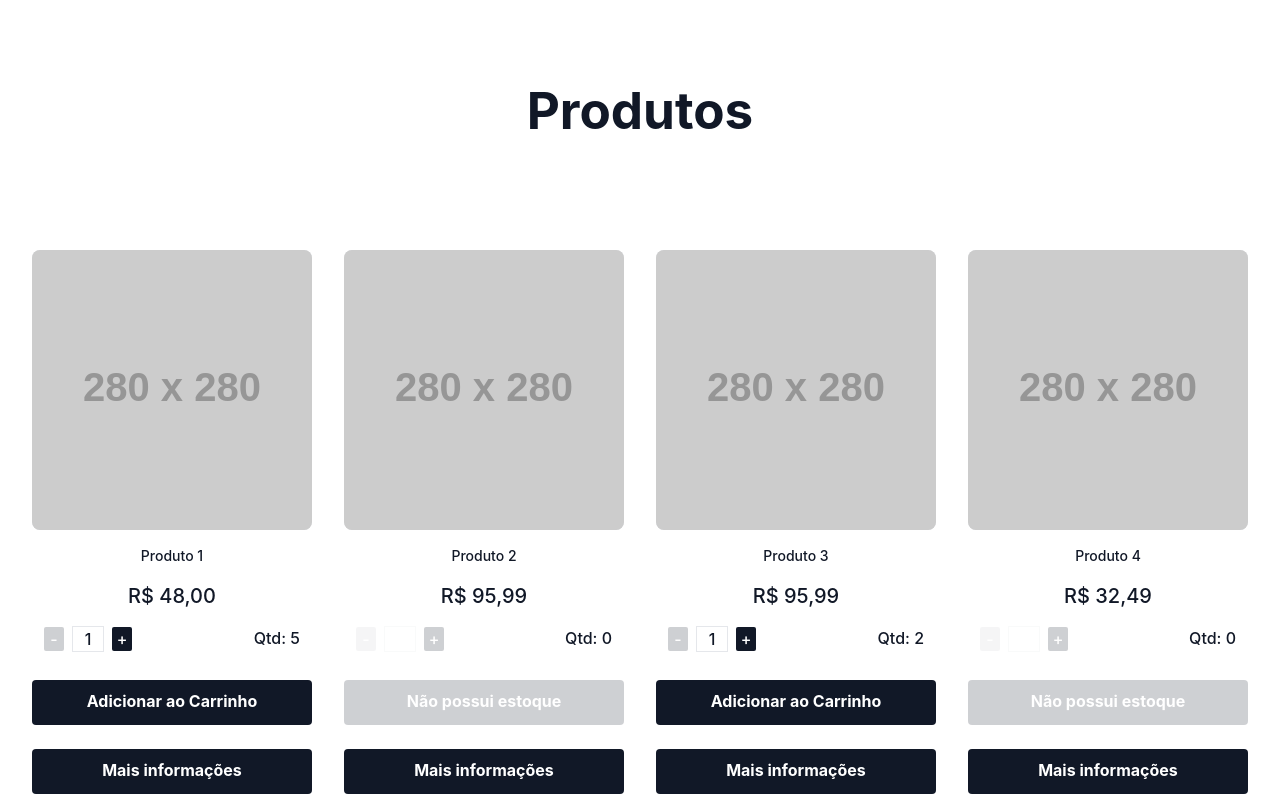
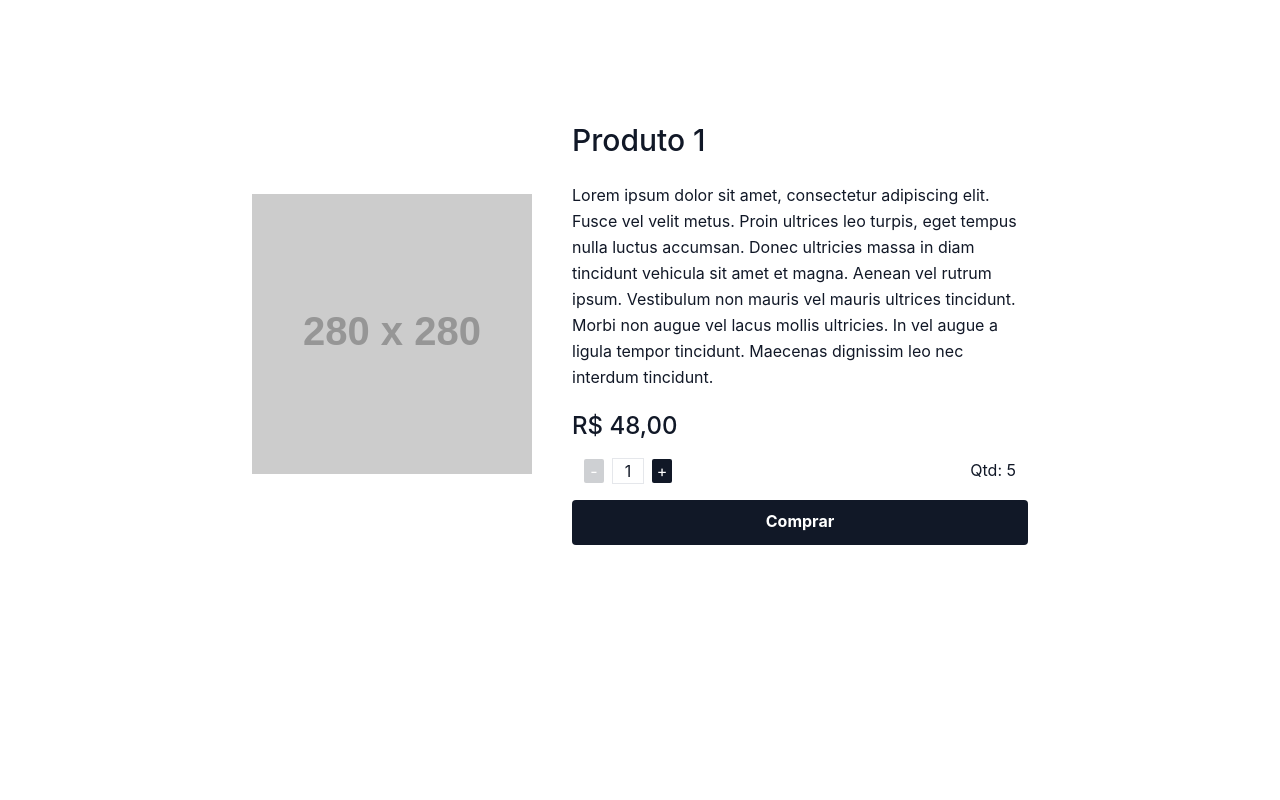
Before and after one commit to celopaias/celoExpress-MarceloBatista, a React (Vite) app: page /item/1 in a window 1280 px wide. Shown: the part 500-1300 px from the top of the page. After the commit the page ends 1165 px from the top, so only its background shows below. Built offline with nearby package versions, Linux system fonts and the light colour scheme.

Commit message:
exercício - aula context

```diff
--- a/package.json
+++ b/package.json
@@ -11,7 +11,8 @@
   },
   "dependencies": {
     "react": "^18.2.0",
-    "react-dom": "^18.2.0"
+    "react-dom": "^18.2.0",
+    "react-router-dom": "^6.15.0"
   },
   "devDependencies": {
     "@types/react": "^18.2.14",
--- a/src/App.jsx
+++ b/src/App.jsx
@@ -2,16 +2,45 @@ import { useState } from 'react';
 import { NavBar } from './components/navbar/Navbar';
 import { ItemListContainer } from './components/navbar/Navbar';
 import { Hero } from './components/hero/Hero';
+import { BrowserRouter, Routes, Route } from 'react-router-dom';
+import ItemDetail from './components/itemList/ItemDetail';
+import { Data } from './data/Data';
+import CartProvider from './providers/CartProvider';
 
 function App() {
   const [cartNumber, setCartNumber] = useState(0);
   console.log(cartNumber);
   return (
-    <>
+    <CartProvider>
       <NavBar cartNumber={cartNumber} />
       <Hero />
-      <ItemListContainer setCartNumber={setCartNumber} />
-    </>
+      <BrowserRouter>
+        <Routes>
+          <Route
+            path="/"
+            element={
+              <ItemListContainer
+                data={Data}
+                setCartNumber={setCartNumber}
+              />
+            }
+          />
+          <Route
+            path="/category"
+            element={
+              <ItemListContainer
+                data={Data}
+                setCartNumber={setCartNumber}
+              />
+            }
+          />
+          <Route
+            path="/item/:id"
+            element={<ItemDetail data={Data} />}
+          />
+        </Routes>
+      </BrowserRouter>
+    </CartProvider>
   );
 }
 
--- a/src/components/ItemCount/ItemCount.jsx
+++ b/src/components/ItemCount/ItemCount.jsx
@@ -1,7 +1,12 @@
-import { useState } from 'react';
+import { useState, useEffect } from 'react';
 import { Button } from '../button/Button';
-export const ItemCount = ({ stock, id }) => {
+
+export const returnAddedItem = (number) => {
+  return number;
+};
+export const ItemCount = ({ stock, id, qtdSelected }) => {
   const [addItem, setAddItem] = useState(1);
+  returnAddedItem(addItem);
 
   const OnAdd = () => {
     alert(
@@ -10,6 +15,10 @@ export const ItemCount = ({ stock, id }) => {
         : 'Foram adicionados ' + addItem + ' itens em seu carrinho'
     );
   };
+
+  useEffect(() => {
+    qtdSelected(addItem);
+  }, [OnAdd]);
   return (
     <>
       <div className="flex justify-between px-3">
@@ -40,13 +49,6 @@ export const ItemCount = ({ stock, id }) => {
           <span className="flex text-gray-900">Qtd: {stock}</span>
         </div>
       </div>
-      <div className="flex justify-center align-middle mt-7">
-        <Button
-          disabled={stock === 0 ? true : false}
-          value={stock === 0 ? 'Não possui estoque' : 'Adicionar ao Carrinho'}
-          action={OnAdd}
-        />
-      </div>
     </>
   );
 };
--- a/src/components/data/Data.js
+++ /dev/null
@@ -1,68 +0,0 @@
-export const Data = [
-  {
-    id: 1,
-    title: 'Produto 1',
-    description: 'Lorem ipsum produto 1',
-    pictureURL: 'https://dummyimage.com/280/ccc/000000',
-    price: '48,00',
-    stock: 5,
-  },
-
-  {
-    id: 2,
-    title: 'Produto 2',
-    description: 'Lorem ipsum produto 2',
-    pictureURL: 'https://dummyimage.com/280/ccc/000000',
-    price: '95,99',
-    stock: 0,
-  },
-  {
-    id: 3,
-    title: 'Produto 3',
-    description: 'Lorem ipsum produto 3',
-    pictureURL: 'https://dummyimage.com/280/ccc/000000',
-    price: '95,99',
-    stock: 2,
-  },
-  {
-    id: 4,
-    title: 'Produto 4',
-    description: 'Lorem ipsum produto 4',
-    pictureURL: 'https://dummyimage.com/280/ccc/000000',
-    price: '32,49',
-    stock: 0,
-  },
-  {
-    id: 5,
-    title: 'Produto 5',
-    description: 'Lorem ipsum produto 5',
-    pictureURL: 'https://dummyimage.com/280/ccc/000000',
-    price: '1250,00',
-    stock: 12,
-  },
-  {
-    id: 6,
-    title: 'Produto 6',
-    description: 'Lorem ipsum produto 6',
-    pictureURL: 'https://dummyimage.com/280/ccc/000000',
-    price: '45,50',
-    stock: 10,
-  },
-  {
-    id: 7,
-    title: 'Produto 7',
-    description: 'Lorem ipsum produto 7',
-    pictureURL: 'https://dummyimage.com/280/ccc/000000',
-    price: '23,99',
-    stock: 25,
-  },
-
-  {
-    id: 8,
-    title: 'Produto 8',
-    description: 'Lorem ipsum produto 8',
-    pictureURL: 'https://dummyimage.com/280/ccc/000000',
-    price: '10,00',
-    stock: 0,
-  },
-];
--- a/src/components/itemList/ContainerItems.jsx
+++ b/src/components/itemList/ContainerItems.jsx
@@ -1,7 +1,12 @@
 import Item from './Item';
 
-const ContainerItems = (setCartNumber) => {
-  return <Item setCartNumber={setCartNumber} />;
+const ContainerItems = ({ data, setCartNumber }) => {
+  return (
+    <Item
+      data={data}
+      setCartNumber={setCartNumber}
+    />
+  );
 };
 
 export default ContainerItems;
--- a/src/components/itemList/Item.jsx
+++ b/src/components/itemList/Item.jsx
@@ -1,16 +1,18 @@
 import { useState } from 'react';
-import { Data } from '../data/Data';
+import { Data } from '../../data/Data';
 import { ItemCount } from '../ItemCount/ItemCount';
 import ItemDetail from './ItemDetail';
+import { NavLink } from 'react-router-dom';
+import { Button } from '../button/Button';
 
-const Item = ({ setCartNumber }) => {
+const Item = ({ data, setCartNumber }) => {
+  const list = data;
   return (
     <div className="mx-auto max-w-2xl px-4 py-16 sm:px-6 sm:py-24 lg:max-w-7xl lg:px-8">
       <div className="grid grid-cols-1 gap-x-6 gap-y-10 sm:grid-cols-2 lg:grid-cols-3 xl:grid-cols-4 xl:gap-x-8">
-        {Data.map((item, key) => {
+        {list.map((item, key) => {
           return (
             <a
-              href="#"
               className="group"
               key={key}
             >
@@ -29,19 +31,17 @@ const Item = ({ setCartNumber }) => {
                   R$ {item.price}
                 </span>
               </div>
-
-              <ItemCount
-                stock={item.stock}
-                id={item.id}
-                setCartNumber={setCartNumber}
-              />
-              <br></br>
-
-              <ItemDetail
-                id={item.id}
-                item={item}
-                stock={item.stock}
-              />
+              <br />
+              <NavLink
+                to={`/item/${item.id}`}
+                className="group"
+                key={key}
+              >
+                <Button
+                  disabled={false}
+                  value={'Veja o produto'}
+                />
+              </NavLink>
             </a>
           );
         })}
--- a/src/components/itemList/ItemDetail.jsx
+++ b/src/components/itemList/ItemDetail.jsx
@@ -1,94 +1,72 @@
-import { useState, useEffect } from 'react';
+import { useContext, useEffect } from 'react';
 import { ItemCount } from '../ItemCount/ItemCount';
-import loading from './../../assets/loading.gif';
-const ItemDetail = ({ item, id, stock }) => {
-  const [showDetails, setShowDetails] = useState(false);
-  const [openModal, setOpenModal] = useState(false);
-  const handleOpenInfo = () => {
-    setShowDetails(false);
-    const timer = setTimeout(() => {
-      setShowDetails(true);
-    }, 2000);
-    return () => clearInterval(timer);
-  };
+import { useParams } from 'react-router-dom';
+import { Data } from '../../data/Data';
+import { Button } from '../button/Button';
+import CartContext from '../../contexts/CartContext';
+const ItemDetail = ({ data }) => {
+  const id = useParams();
 
-  const closeModal = () => {
-    setOpenModal(false);
-  };
+  const {
+    addItem,
+    IdproductSelect,
+    setIdProductSelect,
+    setQtdSelected,
+    qtdSelected,
+  } = useContext(CartContext);
 
   useEffect(() => {
-    handleOpenInfo();
-  }, [openModal]);
+    console.log(id);
+    setIdProductSelect(id.id);
+    console.log(IdproductSelect);
+  }, [id]);
   return (
     <>
-      <button
-        className="bg-gray-900 text-white font-bold py-2 px-4 border-b-4 rounded w-full btn-add-cart"
-        onClick={() => setOpenModal(true)}
-        id={'show' + item.id}
-      >
-        Mais informações
-      </button>{' '}
-      {openModal === true ? (
-        <>
-          <div className="justify-center items-center flex overflow-x-hidden overflow-y-auto fixed inset-0 z-50 outline-none focus:outline-none text-gray-900">
-            <div className="relative w-auto my-6 mx-auto max-w-3xl w-full">
-              {/*content*/}
-
-              <div className="border-0 rounded-lg shadow-lg relative flex flex-col w-full bg-white outline-none focus:outline-none">
-                {showDetails === true ? (
-                  <>
-                    <div className="flex items-start justify-between p-5 border-b border-solid border-slate-200 rounded-t">
-                      <h3 className="text-3xl font-semibold">
-                        {showDetails === true && item.title}
-                      </h3>
-                      <button
-                        className="p-1 ml-auto bg-transparent border-0 text-black opacity-5 float-right text-3xl leading-none font-semibold outline-none focus:outline-none"
-                        onClick={() => setShowDetails(false)}
-                      >
-                        <span className="bg-transparent text-black opacity-5 h-6 w-6 text-2xl block outline-none focus:outline-none">
-                          ×
-                        </span>
-                      </button>
+      {Data.filter((product) => product.id === Number(IdproductSelect)).map(
+        (item) => (
+          <>
+            <div className="container mx-auto">
+              <div className="container px-5 py-24 mx-auto">
+                <div className="lg:w-4/5 mx-auto flex items-center flex-wrap justify-center">
+                  <img
+                    alt="ecommerce"
+                    style={{ width: '280px', height: '280px' }}
+                    src={item.pictureURL}
+                  />
+                  <div className="lg:w-1/2 w-full lg:pl-10 lg:py-6 mt-6 lg:mt-0">
+                    <h1 className="text-gray-900 text-3xl title-font font-medium mb-1">
+                      {item.title}
+                    </h1>
+                    <p className="leading-relaxed text-gray-900 py-5">
+                      {item.description}
+                    </p>
+                    <div className="flex">
+                      <span className="title-font font-medium text-2xl text-gray-900">
+                        R$ {item.price}
+                      </span>
                     </div>
-                    <div className="relative p-6 flex-auto">
-                      <img src={showDetails === true && item.pictureURL} />
-                      <p className="pt-5">
-                        {showDetails === true && item.description}
-                      </p>
-                      <p className="text-4xl pt-5">
-                        {showDetails === true && 'R$' + item.price}
-                      </p>
+                    <div className="my-4">
+                      <ItemCount
+                        stock={item.stock}
+                        id={item.id}
+                        qtdSelected={setQtdSelected}
+                      />
                     </div>
-                    <div className="p-4">
-                      {' '}
-                      <ItemCount stock={stock} />
+                    <div>
+                      <Button
+                        disabled={item.stock === 0 && true}
+                        value="Comprar"
+                        action={() => {
+                          addItem(item);
+                        }}
+                      />
                     </div>
-                    <div className="flex items-center justify-start first-letter:border-t border-solid p-4 pt-0 rounded-b">
-                      <button
-                        className="bg-red-900 text-white font-bold py-2 px-4 border-b-4 rounded w-full btn-add-cart"
-                        type="button"
-                        onClick={() => closeModal()}
-                      >
-                        Fechar
-                      </button>
-                    </div>{' '}
-                  </>
-                ) : (
-                  <div className="loading flex justify-center text-center p-40">
-                    <img
-                      src={loading}
-                      alt=""
-                      cla
-                    />
                   </div>
-                )}
+                </div>
               </div>
             </div>
-          </div>
-          <div className="opacity-25 fixed inset-0 z-40 bg-black"></div>
-        </>
-      ) : (
-        ''
+          </>
+        )
       )}
     </>
   );
--- a/src/components/navbar/Navbar.jsx
+++ b/src/components/navbar/Navbar.jsx
@@ -48,11 +48,15 @@ export const NavBar = ({ cartNumber }) => {
   );
 };
 
-export const ItemListContainer = ({ setCartNumber }) => {
+export const ItemListContainer = ({ data, setCartNumber }) => {
+  console.log(data);
   return (
     <div className="pt-20">
       <h1 className="mb-4 font-bold  text-gray-900 text-center">Produtos</h1>
-      <ContainerItems setCartNumber={setCartNumber} />
+      <ContainerItems
+        data={data}
+        setCartNumber={setCartNumber}
+      />
     </div>
   );
 };
--- /dev/null
+++ b/src/contexts/CartContext.jsx
@@ -0,0 +1,5 @@
+import { createContext } from 'react';
+
+const CartContext = createContext({});
+
+export default CartContext;
--- /dev/null
+++ b/src/data/Data.js
@@ -0,0 +1,76 @@
+export const Data = [
+  {
+    id: 1,
+    title: 'Produto 1',
+    description:
+      'Lorem ipsum dolor sit amet, consectetur adipiscing elit. Fusce vel velit metus. Proin ultrices leo turpis, eget tempus nulla luctus accumsan. Donec ultricies massa in diam tincidunt vehicula sit amet et magna. Aenean vel rutrum ipsum. Vestibulum non mauris vel mauris ultrices tincidunt. Morbi non augue vel lacus mollis ultricies. In vel augue a ligula tempor tincidunt. Maecenas dignissim leo nec interdum tincidunt.  ',
+    pictureURL: 'https://dummyimage.com/280/ccc/000000',
+    price: '48,00',
+    stock: 5,
+  },
+
+  {
+    id: 2,
+    title: 'Produto 2',
+    description:
+      'Lorem ipsum dolor sit amet, consectetur adipiscing elit. Fusce vel velit metus. Proin ultrices leo turpis, eget tempus nulla luctus accumsan. Donec ultricies massa in diam tincidunt vehicula sit amet et magna. Aenean vel rutrum ipsum. Vestibulum non mauris vel mauris ultrices tincidunt. Morbi non augue vel lacus mollis ultricies. In vel augue a ligula tempor tincidunt. Maecenas dignissim leo nec interdum tincidunt.  ',
+    pictureURL: 'https://dummyimage.com/280/ccc/000000',
+    price: '95,99',
+    stock: 0,
+  },
+  {
+    id: 3,
+    title: 'Produto 3',
+    description:
+      'Lorem ipsum dolor sit amet, consectetur adipiscing elit. Fusce vel velit metus. Proin ultrices leo turpis, eget tempus nulla luctus accumsan. Donec ultricies massa in diam tincidunt vehicula sit amet et magna. Aenean vel rutrum ipsum. Vestibulum non mauris vel mauris ultrices tincidunt. Morbi non augue vel lacus mollis ultricies. In vel augue a ligula tempor tincidunt. Maecenas dignissim leo nec interdum tincidunt.  ',
+    pictureURL: 'https://dummyimage.com/280/ccc/000000',
+    price: '95,99',
+    stock: 2,
+  },
+  {
+    id: 4,
+    title: 'Produto 4',
+    description:
+      'Lorem ipsum dolor sit amet, consectetur adipiscing elit. Fusce vel velit metus. Proin ultrices leo turpis, eget tempus nulla luctus accumsan. Donec ultricies massa in diam tincidunt vehicula sit amet et magna. Aenean vel rutrum ipsum. Vestibulum non mauris vel mauris ultrices tincidunt. Morbi non augue vel lacus mollis ultricies. In vel augue a ligula tempor tincidunt. Maecenas dignissim leo nec interdum tincidunt.  ',
+    pictureURL: 'https://dummyimage.com/280/ccc/000000',
+    price: '32,49',
+    stock: 0,
+  },
+  {
+    id: 5,
+    title: 'Produto 5',
+    description:
+      'Lorem ipsum dolor sit amet, consectetur adipiscing elit. Fusce vel velit metus. Proin ultrices leo turpis, eget tempus nulla luctus accumsan. Donec ultricies massa in diam tincidunt vehicula sit amet et magna. Aenean vel rutrum ipsum. Vestibulum non mauris vel mauris ultrices tincidunt. Morbi non augue vel lacus mollis ultricies. In vel augue a ligula tempor tincidunt. Maecenas dignissim leo nec interdum tincidunt.  ',
+    pictureURL: 'https://dummyimage.com/280/ccc/000000',
+    price: '1250,00',
+    stock: 12,
+  },
+  {
+    id: 6,
+    title: 'Produto 6',
+    description:
+      'Lorem ipsum dolor sit amet, consectetur adipiscing elit. Fusce vel velit metus. Proin ultrices leo turpis, eget tempus nulla luctus accumsan. Donec ultricies massa in diam tincidunt vehicula sit amet et magna. Aenean vel rutrum ipsum. Vestibulum non mauris vel mauris ultrices tincidunt. Morbi non augue vel lacus mollis ultricies. In vel augue a ligula tempor tincidunt. Maecenas dignissim leo nec interdum tincidunt.  ',
+    pictureURL: 'https://dummyimage.com/280/ccc/000000',
+    price: '45,50',
+    stock: 10,
+  },
+  {
+    id: 7,
+    title: 'Produto 7',
+    description:
+      'Lorem ipsum dolor sit amet, consectetur adipiscing elit. Fusce vel velit metus. Proin ultrices leo turpis, eget tempus nulla luctus accumsan. Donec ultricies massa in diam tincidunt vehicula sit amet et magna. Aenean vel rutrum ipsum. Vestibulum non mauris vel mauris ultrices tincidunt. Morbi non augue vel lacus mollis ultricies. In vel augue a ligula tempor tincidunt. Maecenas dignissim leo nec interdum tincidunt.  ',
+    pictureURL: 'https://dummyimage.com/280/ccc/000000',
+    price: '23,99',
+    stock: 25,
+  },
+
+  {
+    id: 8,
+    title: 'Produto 8',
+    description:
+      'Lorem ipsum dolor sit amet, consectetur adipiscing elit. Fusce vel velit metus. Proin ultrices leo turpis, eget tempus nulla luctus accumsan. Donec ultricies massa in diam tincidunt vehicula sit amet et magna. Aenean vel rutrum ipsum. Vestibulum non mauris vel mauris ultrices tincidunt. Morbi non augue vel lacus mollis ultricies. In vel augue a ligula tempor tincidunt. Maecenas dignissim leo nec interdum tincidunt.  ',
+    pictureURL: 'https://dummyimage.com/280/ccc/000000',
+    price: '10,00',
+    stock: 0,
+  },
+];
--- /dev/null
+++ b/src/providers/CartProvider.jsx
@@ -0,0 +1,45 @@
+import { useState, useEffect } from 'react';
+import CartContext from '../contexts/CartContext';
+import { useParams } from 'react-router-dom';
+export default function CartProvider({ children }) {
+  const [qtdSelected, setQtdSelected] = useState();
+  const [dataItemBuy, setDataItemBuy] = useState({});
+  const [IdproductSelect, setIdProductSelect] = useState();
+
+  useEffect(() => {
+    console.log(dataItemBuy);
+  });
+
+  const addItem = (item) => {
+    setDataItemBuy([
+      {
+        id: item.id,
+        name: item.title,
+        description: item.description,
+        price: item.price,
+        qtd: qtdSelected,
+      },
+    ]);
+    const alreadyExist =
+      dataItemBuy.filter((listItem) => listItem.id === item.id).length > 0;
+
+    if (alreadyExist) {
+      console.log('já existe');
+      return;
+    }
+    setDataItemBuy([...dataItemBuy, item]);
+  };
+  return (
+    <CartContext.Provider
+      value={{
+        addItem,
+        IdproductSelect,
+        setIdProductSelect,
+        setQtdSelected,
+        qtdSelected,
+      }}
+    >
+      {children}
+    </CartContext.Provider>
+  );
+}
--- /dev/null
+++ b/src/routers/Router.jsx
@@ -0,0 +1,5 @@
+import { BrowserRouter, Routes, Route } from 'react-router-dom';
+
+export const Router = () => {
+  return <></>;
+};
```
Also changed, not shown: 1 other file (tests, documents, lock files or other folders).
